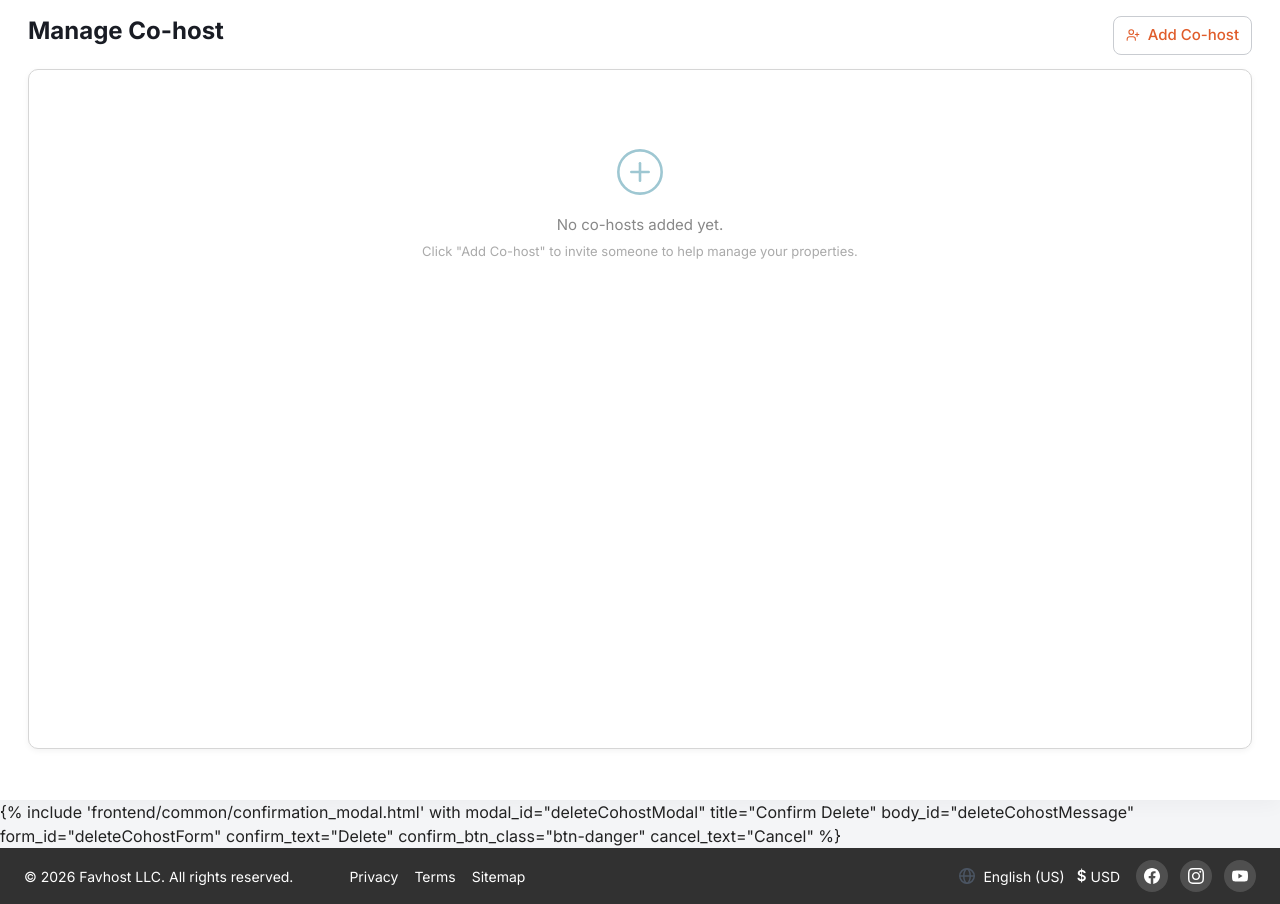
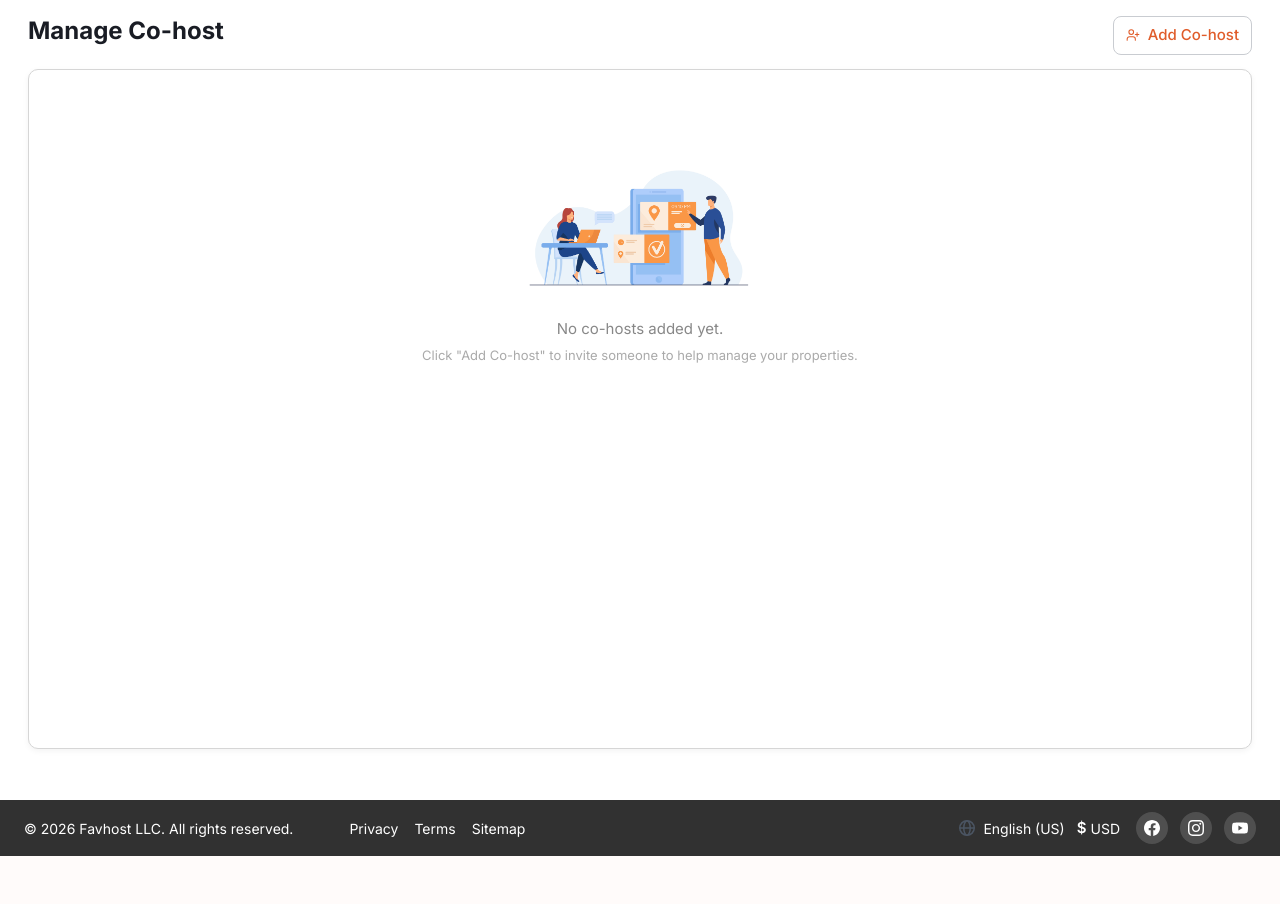
Before and after one commit to favhostadmin/favhost, a Django app: page /accounts/profile/manage-co-host/ in a window 1280 px wide. Shown: the part 58-962 px from the top of the page. After the commit the page ends 914 px from the top, so only its background shows below. Run offline with Django 5.2, Linux system fonts and the light colour scheme; the visitor is signed in with stand-in values (Sample User, id 1); data comes from the database, SQL or seed files in the repository; data that the repository does not hold is empty; parts of the project's set-up code (start-up, migrations or seed data) failed here and were passed over; some libraries are stand-ins or nearby versions.

Commit message:
feat: add subscription management template and co-host management placeholder with associated assets

```diff
--- a/templates/frontend/auth/manage_co-host.html
+++ b/templates/frontend/auth/manage_co-host.html
@@ -144,9 +144,9 @@
     .empty-state img {
       display: block;
       margin: 0 auto 12px;
-      opacity: 0.4;
-      width: 48px;
-      height: 48px;
+      width: 240px;
+      max-width: 55%;
+      height: auto;
     }
   </style>
 </head>
@@ -241,12 +241,8 @@
         </table>
         {% else %}
         <div class="empty-state">
-          <svg class="empty-state-icon" width="52" height="52" viewBox="0 0 24 24" fill="none" stroke="#9ec7d2"
-            stroke-width="1.2" stroke-linecap="round" stroke-linejoin="round" xmlns="http://www.w3.org/2000/svg">
-            <circle cx="12" cy="12" r="10" />
-            <line x1="12" y1="8" x2="12" y2="16" />
-            <line x1="8" y1="12" x2="16" y2="12" />
-          </svg>
+          <img class="empty-state-icon" src="{% static 'img/common/5556.jpg' %}" alt="No co-hosts added yet"
+            width="240" style="max-width:55%; height:auto;">
           <p>No co-hosts added yet.</p>
           <p class="sub">Click "Add Co-host" to invite someone to help manage your properties.</p>
         </div>
@@ -353,9 +349,7 @@
   </div>
 
   <!-- Delete Confirmation Modal (shared site-wide component) -->
-  {% include 'frontend/common/confirmation_modal.html' with modal_id="deleteCohostModal" title="Confirm Delete"
-  body_id="deleteCohostMessage" form_id="deleteCohostForm" confirm_text="Delete" confirm_btn_class="btn-danger"
-  cancel_text="Cancel" %}
+  {% include 'frontend/common/confirmation_modal.html' with modal_id="deleteCohostModal" title="Confirm Delete" body_id="deleteCohostMessage" form_id="deleteCohostForm" confirm_text="Delete" confirm_btn_class="btn-danger" cancel_text="Cancel" %}
 
   {% include 'frontend/base/footer.html' %}
   <script src="https://cdn.jsdelivr.net/npm/bootstrap@5.0.0/dist/js/bootstrap.bundle.min.js"></script>
--- a/templates/frontend/billing/subscription.html
+++ b/templates/frontend/billing/subscription.html
@@ -55,10 +55,8 @@
     <!-- No subscription -->
     <div class="billing-card">
         <div class="empty-state">
-            <svg width="44" height="44" viewBox="0 0 24 24" fill="none" stroke="currentColor" stroke-width="1.2">
-                <rect x="2" y="5" width="20" height="14" rx="2"></rect>
-                <path d="M2 10h20"></path>
-            </svg>
+            <img src="{% static 'img/common/Sandy_Tech-30_Single-01.jpg' %}" alt="No active subscription"
+                 width="220" style="max-width:60%; height:auto; margin-bottom:8px;">
             <div class="empty-state-title">No active subscription</div>
             <div class="empty-state-sub" style="margin-bottom:18px;">Upgrade to FavHost Premium to unlock all features.
             </div>
```
Also changed, not shown: static/img/common/5556.jpg (added), static/img/common/Sandy_Tech-30_Single-01.jpg (added).
